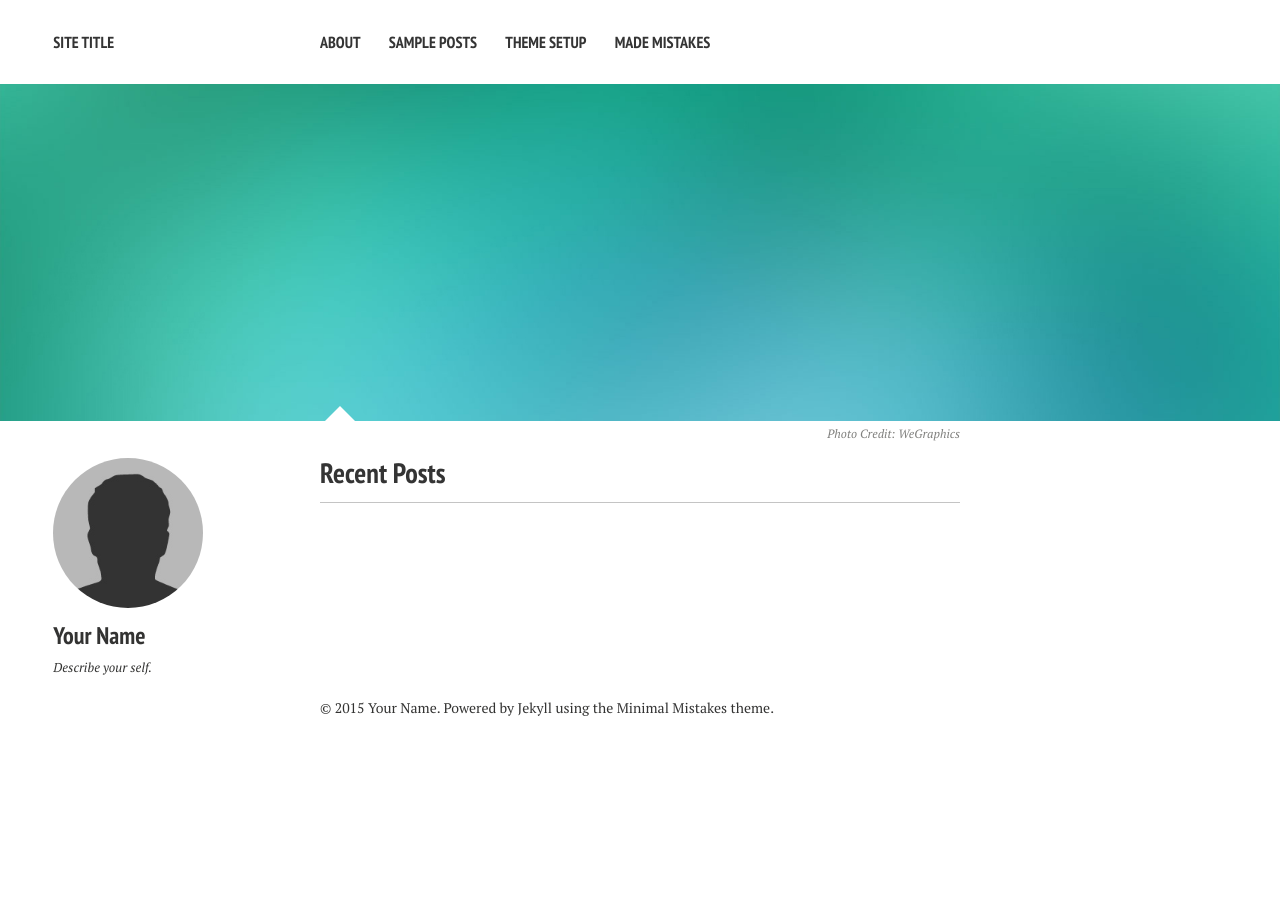
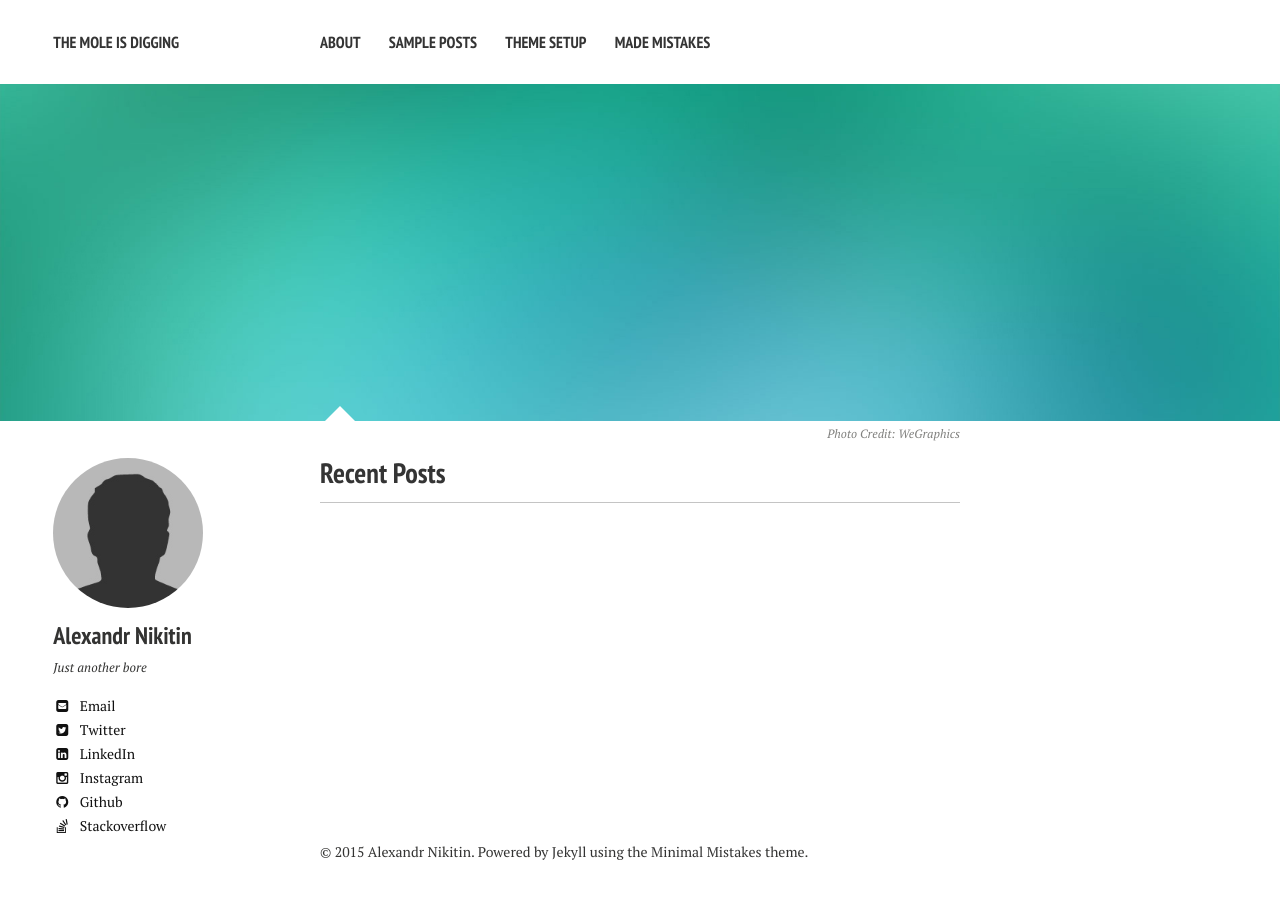
Before and after one commit to alexandrnikitin/blog, a Jekyll site: the page built from index.md, in a window 1280 px wide. Built offline with Jekyll 4.4.1, drawn with Linux system fonts in a browser that asks for light colours; nearby versions of some CDN libraries.

Commit message:
Adjust config

```diff
--- a/_config.yml
+++ b/_config.yml
@@ -1,13 +1,12 @@
 # Site wide configuration
 
-title:            Site Title
-locale:           en_US
-url:
-
+title: The mole is digging
+locale: en_US
+#url: "https://alexandrnikitin.github.io/blog"
 
 # Jekyll configuration
 
-permalink:   /:categories/:title/
+permalink:   /:title/
 markdown:    kramdown
 highlighter: pygments
 sass:
@@ -17,34 +16,35 @@ gems:
   - jekyll-sitemap
 
 kramdown:
+  input: GFM
   auto_ids: true
   footnote_nr: 1
   entity_output: as_char
   toc_levels: 1..6
-  use_coderay: false
+  use_coderay: true
 
 
 # Site owner
 owner:
-  name: Your Name
+  name: Alexandr Nikitin
   avatar: bio-photo.jpg
-  bio: "Describe your self."
-  email:
+  bio: "Just another bore"
+  email: nikitin.alexandr.a@gmail.com
   disqus-shortname:
-  twitter: #username
+  twitter: nikitin_a_a
   facebook: #username
   google:
     plus: #username
-    analytics:
+    analytics: UA-52186816-3
     verify:
     ad-client:
     ad-slot:
   bing-verify:
-  github: #username
-  stackoverflow: #123456/username   from a "http://stackoverflow.com/users/123456/username" link
-  linkedin: #username
+  github: alexandrnikitin
+  stackoverflow: 974487/alexandr-nikitin
+  linkedin: alexandrnikitin
   xing: #username
-  instagram: #username
+  instagram: alexandr_a_nikitin
   lastfm: #username
   tumblr: #username
   pinterest: #username
```
